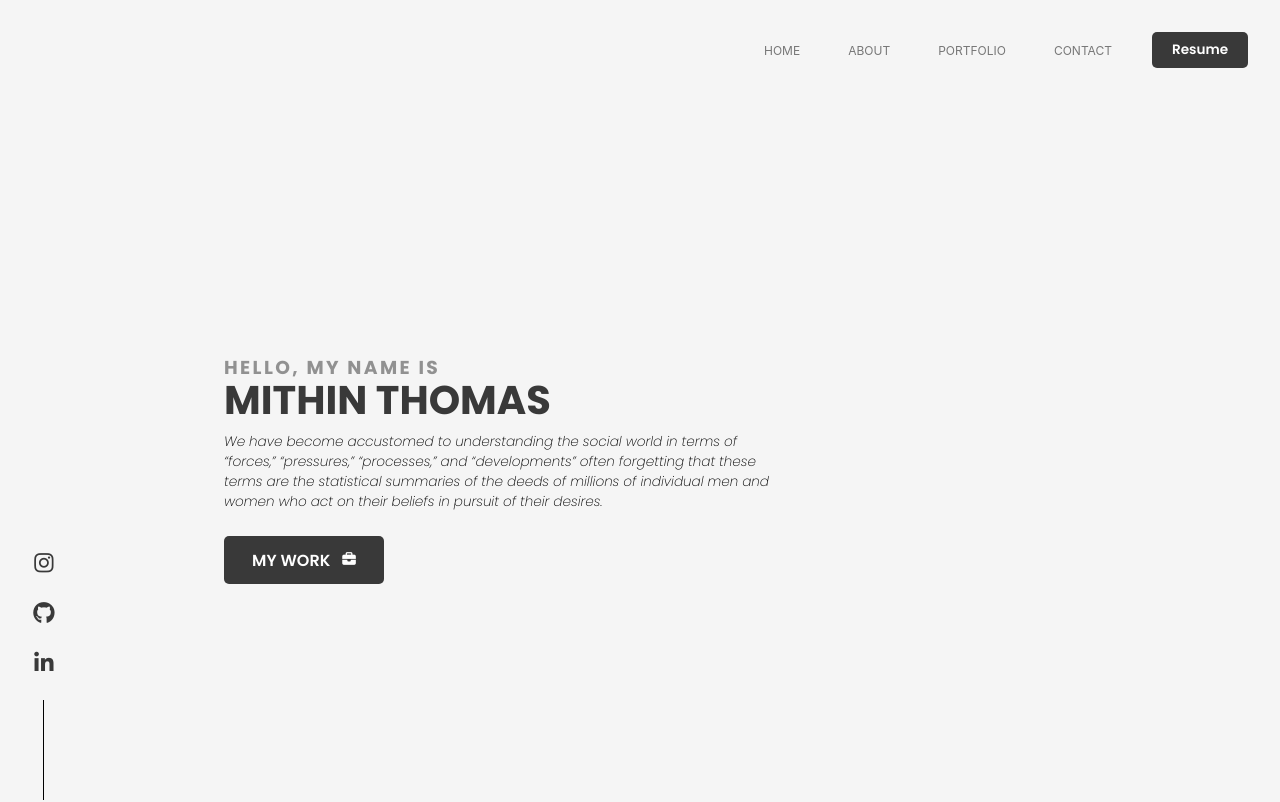
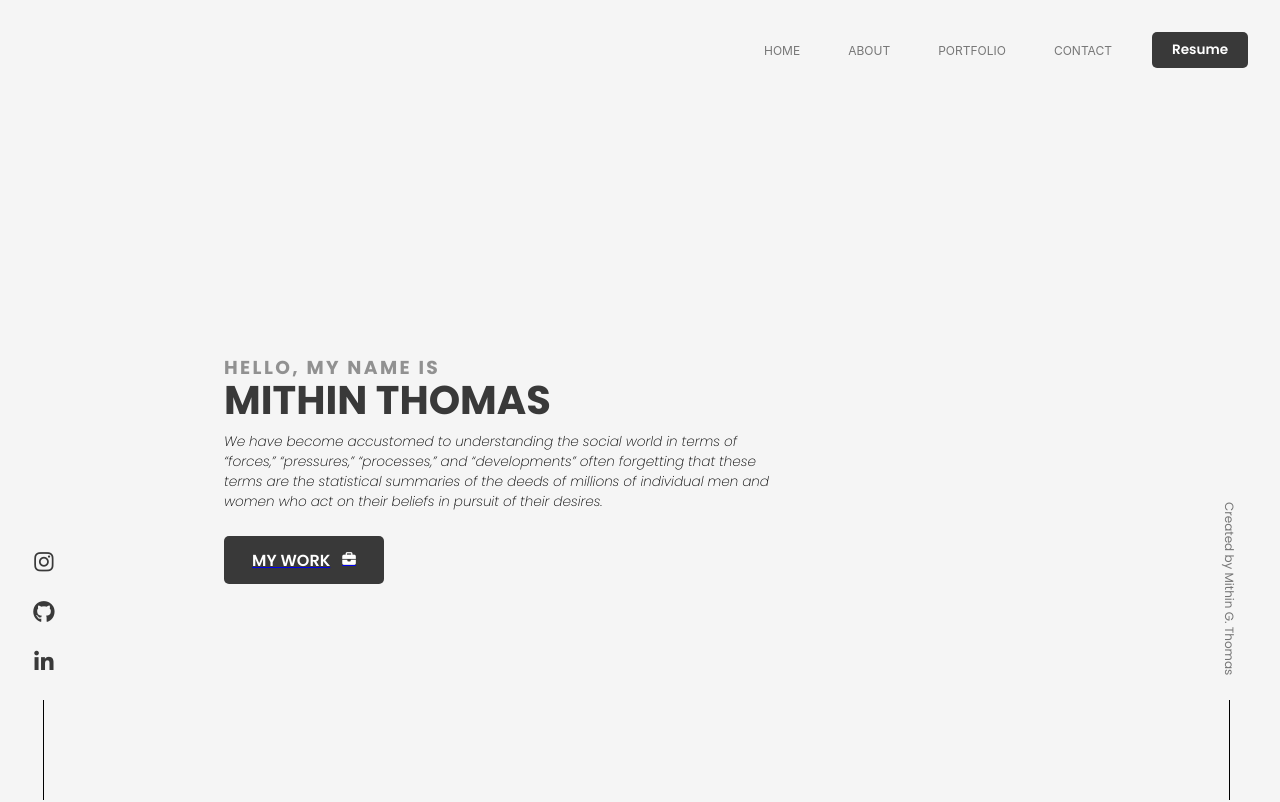
Before and after one commit to mithintv/dev-portfolio, a React (Create React App) app: page / in a window 1280 px wide. Shown: the top 802 px of the page. Built offline with nearby package versions, Linux system fonts and the light colour scheme.

Commit message:
add smooth scroll and right side bar

```diff
--- a/src/App.js
+++ b/src/App.js
@@ -6,6 +6,8 @@ import Home from './components/Home';
 import About from './components/About';
 import Portfolio from './components/Portfolio';
 import Contact from './components/Contact';
+import Social from "./interface/Social";
+
 
 
 function App() {
@@ -16,7 +18,20 @@ function App() {
       <About />
       <Portfolio />
       <Contact />
-      <SideBar />
+      <SideBar side='left'>
+        <Social href='https://instagram.com/mithintv'>
+          <i className="fa-brands fa-instagram"></i>
+        </Social>
+        <Social href='https://github.com/mithin888'>
+          <i className="fa-brands fa-github"></i>
+        </Social>
+        <Social href='https://linkedin.com/in/mithintv'>
+          <i className="fa-brands fa-linkedin-in"></i>
+        </Social>
+      </SideBar>
+      <SideBar side='right'>
+        <p className='vertical'>Created by Mithin G. Thomas</p>
+      </SideBar>
     </React.Fragment>
   );
 }
--- a/src/components/About.js
+++ b/src/components/About.js
@@ -69,7 +69,10 @@ const About = () => {
           </div>
         </div>
         <div className={classes.button}>
-          {laptop && <Button size='md'>DOWNLOAD RESUME <i className="fa-solid fa-file-arrow-down"></i></Button>}
+          {laptop &&
+            <Button
+              size='md'>DOWNLOAD RESUME <i className="fa-solid fa-file-arrow-down"></i>
+            </Button>}
         </div>
       </div>
     </section>
--- a/src/components/Home.js
+++ b/src/components/Home.js
@@ -1,3 +1,5 @@
+import React from 'react';
+
 import Button from '../interface/Button';
 
 import classes from '../sass/modules/Home.module.scss';
@@ -5,16 +7,22 @@ import classes from '../sass/modules/Home.module.scss';
 const Header = () => {
 
   return (
-    <section id='home'>
+    <React.Fragment>
+      <div id='home'></div>
+      <section>
         <div className={classes.home}>
           <div className={classes.banner}>
             <h3 className={classes.bannerLead}>HELLO, MY NAME IS</h3>
             <h1 className={classes.bannerTitle}>MITHIN THOMAS</h1>
             <blockquote className={classes.bannerQuote}>We have become accustomed to understanding the social world in terms of “forces,” “pressures,” “processes,” and “developments” often forgetting that these terms are the statistical summaries of the deeds of millions of individual men and women who act on their beliefs in pursuit of their desires.</blockquote>
-          <Button>MY WORK <i className="fa-solid fa-briefcase"></i></Button>
+            <a href='#portfolio'>
+              <Button>MY WORK <i className="fa-solid fa-briefcase"></i>
+              </Button>
+            </a>
           </div>
         </div>
       </section>
+    </React.Fragment>
   );
 };
 
--- a/src/interface/Button.js
+++ b/src/interface/Button.js
@@ -5,7 +5,8 @@ const Button = (props) => {
   return (
     <button
       className={props.size ? props.size : 'primary'}
-      onClick={props.onClick}>{props.children}</button>
+      onClick={props.onClick}>{props.children}
+    </button>
   );
 };
 
--- a/src/interface/SideBar.js
+++ b/src/interface/SideBar.js
@@ -1,19 +1,10 @@
-import Social from "./Social";
 
 import '../sass/interface/SideBar.scss';
 
-const SideBar = () => {
+const SideBar = props => {
   return (
-    <div className='sidebar'>
-      <Social href='https://instagram.com/mithintv'>
-        <i className="fa-brands fa-instagram"></i>
-      </Social>
-      <Social href='https://github.com/mithin888'>
-        <i className="fa-brands fa-github"></i>
-      </Social>
-      <Social href='https://linkedin.com/in/mithintv'>
-        <i className="fa-brands fa-linkedin-in"></i>
-      </Social>
+    <div className={`sidebar ${props.side}`}>
+      {props.children}
     </div>
   );
 };
--- a/src/sass/index.scss
+++ b/src/sass/index.scss
@@ -4,6 +4,7 @@
 
 html {
   overflow-y: scroll;
+  scroll-behavior: smooth;
 }
 
 body {
@@ -11,7 +12,7 @@ body {
   display: flex;
   flex-direction: column;
   margin: auto;
-  padding-bottom: 10rem;
+  padding-bottom: 20rem;
   font-family: -apple-system, BlinkMacSystemFont, 'Segoe UI', 'Roboto', 'Oxygen',
     'Ubuntu', 'Cantarell', 'Fira Sans', 'Droid Sans', 'Helvetica Neue',
     sans-serif;
@@ -68,7 +69,8 @@ section {
   display: flex;
   justify-self: center;
   background-color: $background-color-l1;
-  padding: 14rem 0 0;
+  margin-top: 7rem;
+  padding: 7rem 0 0;
 }
 
 // section:nth-child(odd) {
@@ -76,7 +78,19 @@ section {
 // }
 
 section>div>div {
-  margin: $body-margin
+  margin: $body-margin;
+}
+
+@keyframes appear {
+  from {
+    opacity: 0;
+    transform: translateY(3rem);
+  }
+
+  to {
+    opacity: 1;
+    transform: translateY(0);
+  }
 }
 
 @include devices(monitor) {
--- a/src/sass/interface/SideBar.scss
+++ b/src/sass/interface/SideBar.scss
@@ -3,8 +3,6 @@
 .sidebar {
   position: fixed;
   bottom: 0px;
-  left: 30px;
-  right: auto;
   display: flex;
   flex-direction: column;
   align-items: center;
@@ -15,8 +13,22 @@
   display: block;
   width: 1px;
   height: 100px;
-  margin: 0px auto;
+  margin: 25px auto 0;
   background-color: black;
+}
+
+.left {
+  left: 30px;
+  right: auto;
+}
+
+.right {
+  right: 30px;
+  left: auto;
+}
+
+.vertical {
+  writing-mode: vertical-rl;
 }
 
 @include devices(tablet) {
--- a/src/sass/interface/Social.scss
+++ b/src/sass/interface/Social.scss
@@ -2,7 +2,7 @@
 
 .social {
   font-size: 1.375rem;
-  padding: 0 0.20rem 1.5rem;
+  padding: 1.5rem 0.20rem 0;
   text-decoration: none;
   color: $button-color;
 }
--- a/src/sass/modules/Home.module.scss
+++ b/src/sass/modules/Home.module.scss
@@ -40,6 +40,11 @@ section {
       font-size: 0.85rem;
       width: 35rem;
     }
+  }
+
+  .banner a:active {
+    text-decoration: none;
+    color: none;
   }
 }
 
--- a/src/sass/variables.scss
+++ b/src/sass/variables.scss
@@ -16,6 +16,7 @@ $body-margin-xs: 0 2rem;
 
 $button-color: #393939;
 $button-color-hover: #000000;
+
 
 // Breakpoints
 @mixin devices ($breakpoint) {
```
Lines whose indentation alone changed are shown as unchanged.
